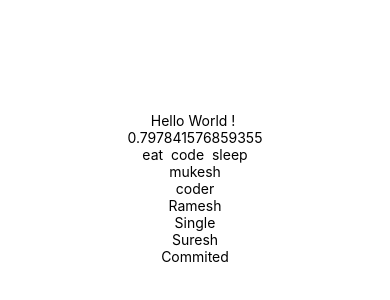
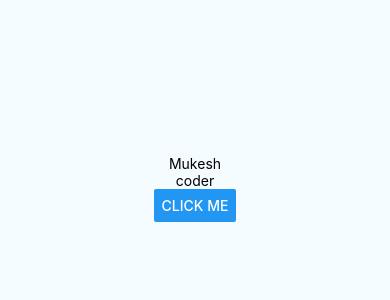
Before and after one commit to Nitesh-Singh-5/Learning-React-Native, a React Native app: screen / in a window 390 px wide. Shown: the part 234-534 px from the top of the page. Built offline with nearby package versions, Linux system fonts and the light colour scheme.

Commit message:
state or setState

```diff
--- a/App.js
+++ b/App.js
@@ -1,14 +1,31 @@
 import { StatusBar } from 'expo-status-bar';
 import React from 'react';
-import { StyleSheet, Text, View } from 'react-native';
+import { StyleSheet, Text, View, Button, Alert, SafeAreaView } from 'react-native';
 
+/*****************        Components         ********************/
 class MyData extends React.Component {
+
+  state = {
+    name: "Mukesh",
+    status: "coder",
+  }
+  handleTest = () => {
+    this.setState({
+      name: "Suresh",
+      status: "single",
+    })
+    console.log("updated", this.state);
+  }
+
   render() {
     return (
       <>
         {/* <Text> Class Based Component </Text> */}
-        <Text>{this.props.name}</Text>
-        <Text>{this.props.status}</Text>
+        {/* <Text>{this.props.name}</Text>
+        <Text>{this.props.status}</Text> */}
+        <Text>{this.state.name}</Text>
+        <Text>{this.state.status}</Text>
+        <Button title="click me" onPress={this.handleTest} />
 
       </>
     )
@@ -24,15 +41,16 @@ export default function App() {
 
   return (
     <View style={styles.container}>
-      <Text>Hello World ! </Text>
+      {/* <Text>Hello World ! </Text>
       <StatusBar style="auto" />
 
       <Text>{Math.random()}</Text>
-      <Text> {dispData} </Text>
+      <Text> {dispData} </Text> */}
 
-      <MyData name="mukesh" status="coder" />
+      {/* <MyData name="mukesh" status="coder" />
       <MyData name="Ramesh" status="Single" />
-      <MyData name="Suresh" status="Commited" />
+      <MyData name="Suresh" status="Commited" /> */}
+      <MyData />
 
     </View>
   );
@@ -41,8 +59,9 @@ export default function App() {
 const styles = StyleSheet.create({
   container: {
     flex: 1,
-    backgroundColor: '#fff',
+    justifyContent: 'center',
     alignItems: 'center',
-    justifyContent: 'center',
+    backgroundColor: '#F5FCFF',
   },
+
 });
```
